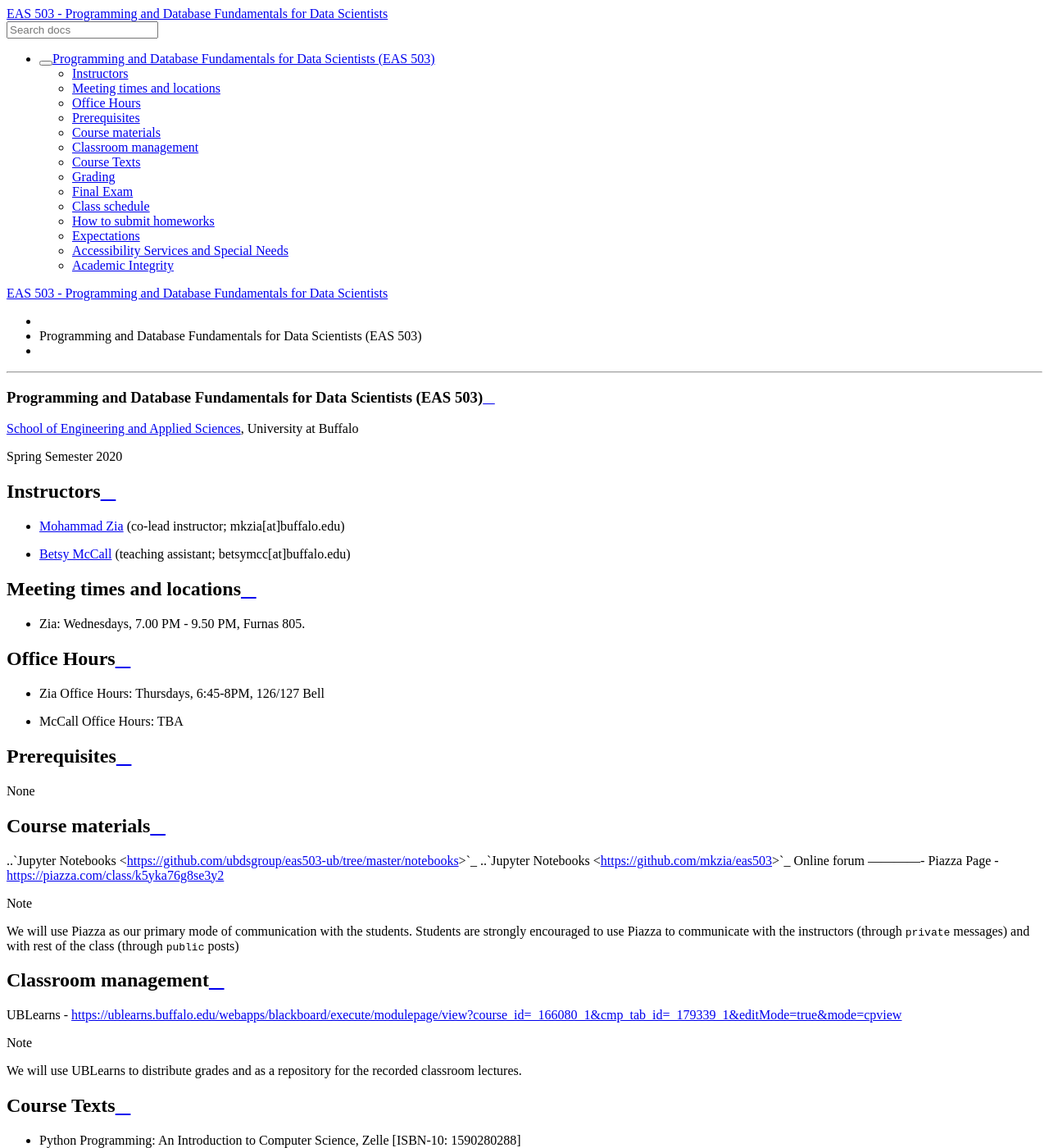
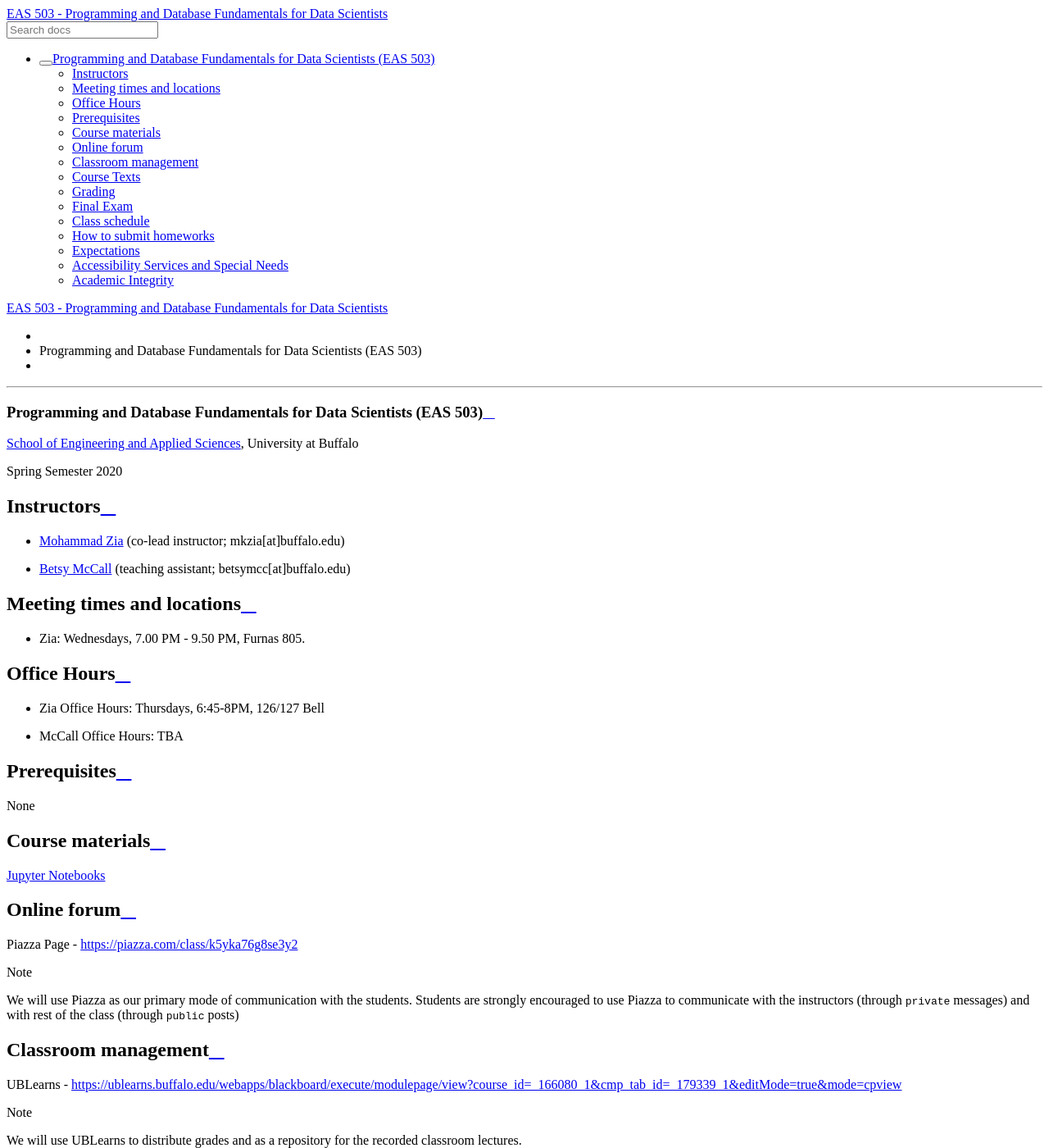
Before and after one commit to ubdsgroup/eas503-ub, a Sphinx documentation site: the page built from source/index.rst, in a window 1280 px wide and 1400 px high. Shown: the whole window at 82% size. Built offline with Sphinx 7.4.7 and the Read the Docs theme 2.0.0, drawn with Linux system fonts in a browser that asks for light colours.

Commit message:
Update index.rst

```diff
--- a/source/index.rst
+++ b/source/index.rst
@@ -45,8 +45,9 @@ None
 
 Course materials
 ----------------
-..`Jupyter Notebooks <https://github.com/ubdsgroup/eas503-ub/tree/master/notebooks>`_
-..`Jupyter Notebooks <https://github.com/mkzia/eas503>`_
+.. `Jupyter Notebooks <https://github.com/ubdsgroup/eas503-ub/tree/master/notebooks>`_
+`Jupyter Notebooks <https://github.com/mkzia/eas503>`_
+
 Online forum
 -------------
 Piazza Page - https://piazza.com/class/k5yka76g8se3y2
```
